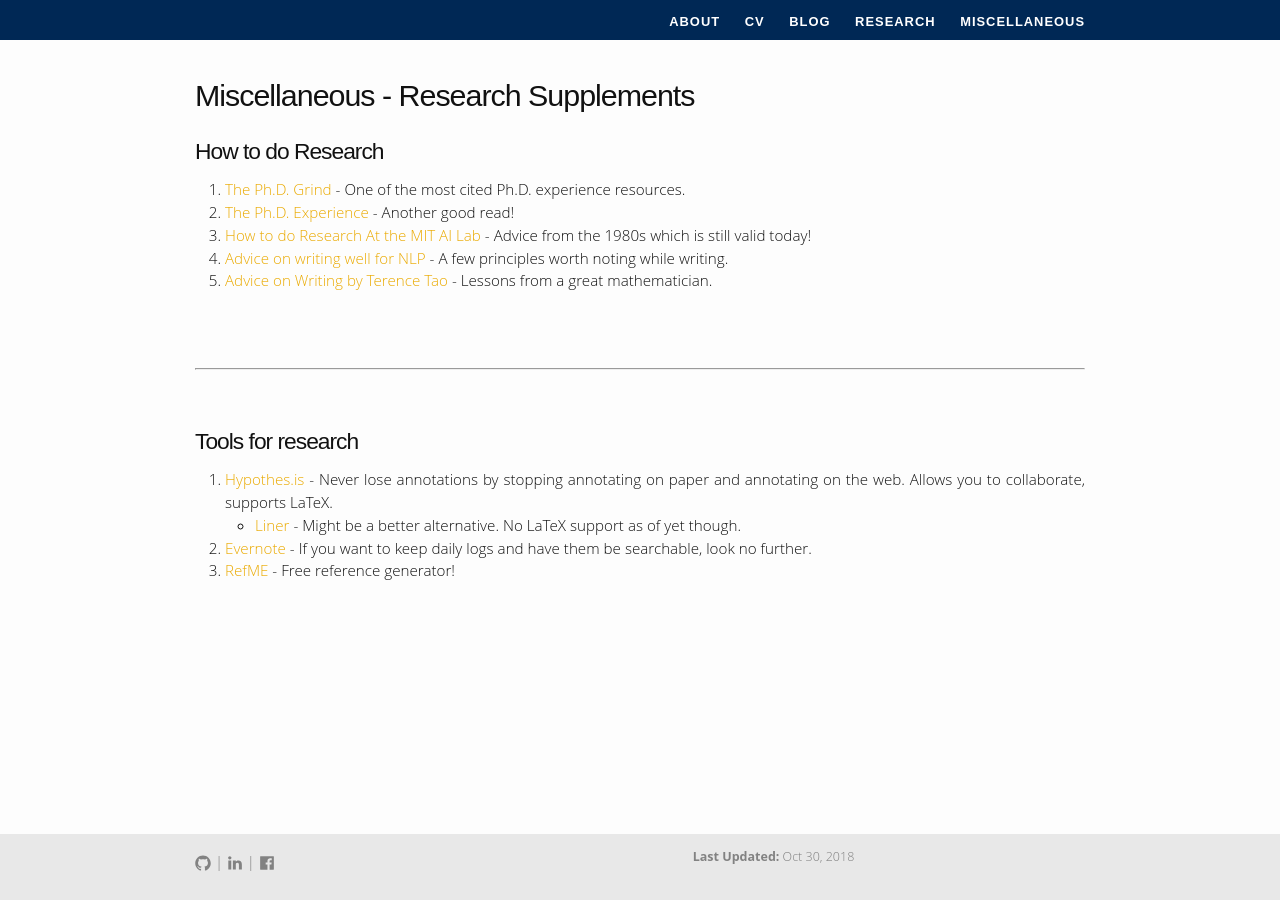
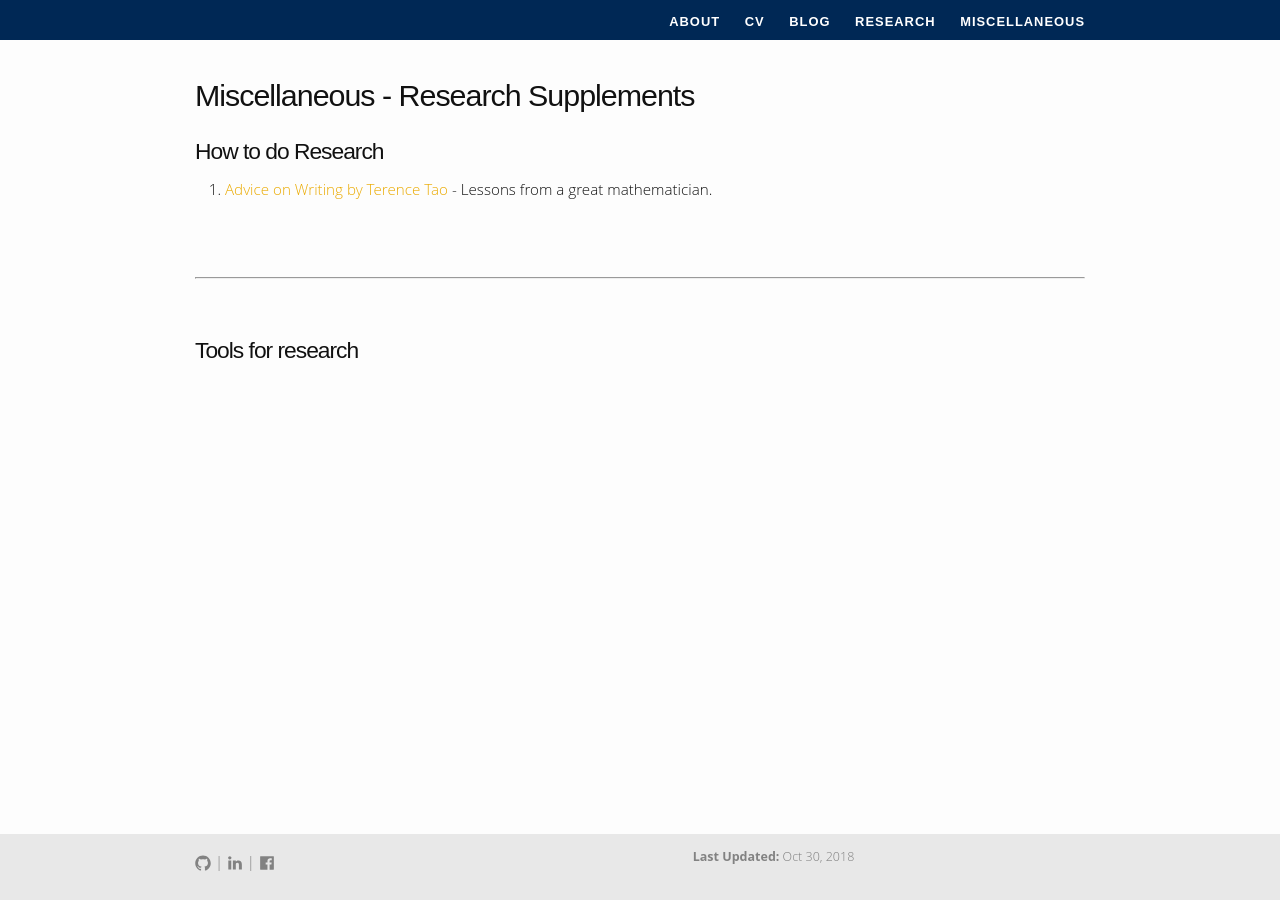
Before and after one commit to davidbuch/davidbuch.github.io, a Jekyll site: the page built from miscellaneous/research-supplements.md, in a window 1280 px wide. Built offline with Jekyll 4.4.1, drawn with Linux system fonts in a browser that asks for light colours.

Commit message:
polished up misc.

```diff
--- a/miscellaneous/research-supplements.md
+++ b/miscellaneous/research-supplements.md
@@ -6,11 +6,8 @@
 
 How to do Research
 ===
-1. [The Ph.D. Grind](http://www.pgbovine.net/PhD-memoir/pguo-PhD-grind.pdf){:target="_blank"} - One of the most cited Ph.D. experience resources.
-2. [The Ph.D. Experience](http://cseweb.ucsd.edu/~mihir/phd.html){:target="_blank"} - Another good read!
-2. [How to do Research At the MIT AI Lab](https://people.cs.umass.edu/~emery/misc/how-to.pdf){:target="_blank"} - Advice from the 1980s which is still valid today!
-3. [Advice on writing well for NLP](http://www.umiacs.umd.edu/~resnik/writing_advice.html) - A few principles worth noting while writing.
-4. [Advice on Writing by Terence Tao](https://terrytao.wordpress.com/advice-on-writing-papers/) - Lessons from a great mathematician.
+
+1. [Advice on Writing by Terence Tao](https://terrytao.wordpress.com/advice-on-writing-papers/) - Lessons from a great mathematician.
 
 
 <br><br>
@@ -22,7 +19,3 @@
 
 Tools for research
 ===
-1. [Hypothes.is](http://hypothes.is/){:target="_blank"} - Never lose annotations by stopping annotating on paper and annotating on the web. Allows you to collaborate, supports LaTeX.
- - [Liner](http://getliner.com/login/){:target='_blank'} - Might be a better alternative. No LaTeX support as of yet though.
-2. [Evernote](https://evernote.com/){:target="_blank"} - If you want to keep daily logs and have them be searchable, look no further.
-3. [RefME](https://www.refme.com/){:target="_blank"} - Free reference generator!
```
Also changed, not shown: miscellaneous/other.md (+12 -4 lines), miscellaneous/study-material.md (+3 -15 lines).
